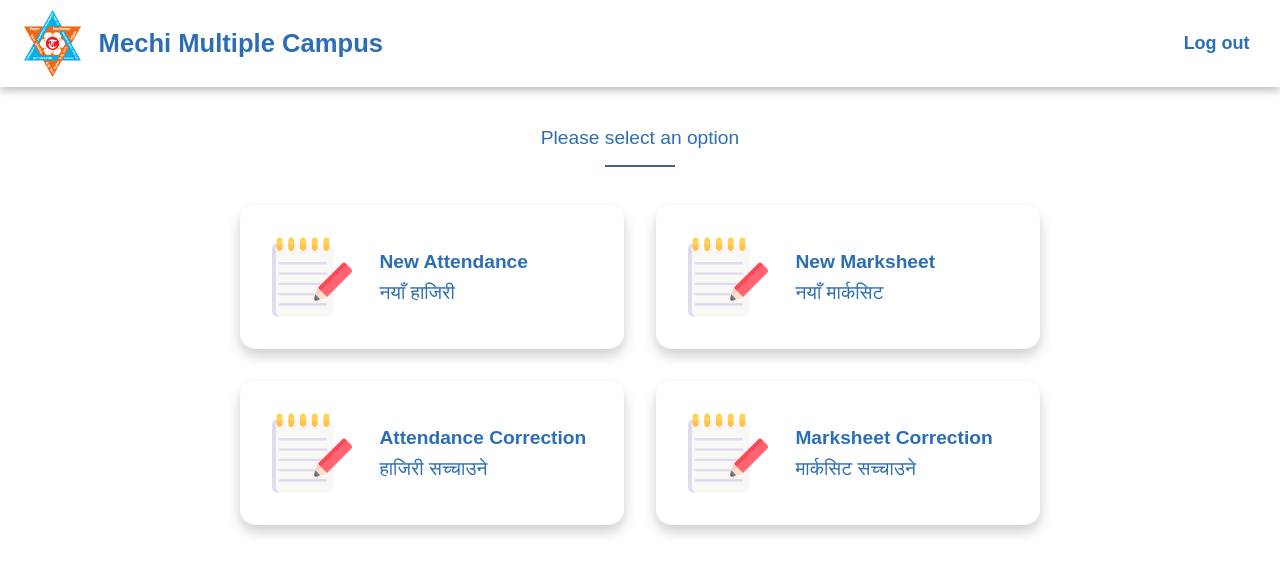
After one commit to bhawesh-mishra/Mechi_Multiple_Campus, a PHP site: page /template/teacher.html in a window 1280 px wide. The commit adds this page. Shown: the top 575 px of the page. Run offline with PHP 8.4, Linux system fonts and the light colour scheme.

Commit message:
accepted Bipul Karki's changes

```diff
--- /dev/null
+++ b/res/css/teacher.css
@@ -0,0 +1,112 @@
+header {
+  padding: 0.5rem 1.5rem;
+  display: flex;
+  justify-content: space-between;
+  align-items: center;
+  background-color: var(--main-color);
+}
+
+#logo {
+  display: flex;
+  align-items: center;
+}
+
+#logo > img {
+  margin-right: 2ch;
+  height: calc(var(--h2-size) * 2 + 1rem);
+  width: auto;
+}
+
+h2 {
+  display: inline;
+  color: var(--accent-color);
+}
+
+button {
+  border: 0;
+  border-radius: 0.2rem;
+  padding: 0.4rem;
+  width: max-content;
+  color: var(--main-color);
+}
+#logout {
+  font-size: large;
+  font-weight: bold;
+  color: var(--accent-color);
+  background-color: transparent;
+}
+#logout:focus,
+#logout:hover {
+  color: var(--tertiary-color);
+}
+
+#title {
+  margin-top: 2rem;
+  margin-bottom: 3rem;
+  padding: 0.5rem;
+  display: flex;
+  justify-content: center;
+  position: relative;
+  font-size: larger;
+  color: var(--accent-color);
+}
+#title:after {
+  content: "";
+  position: absolute;
+  bottom: -10px;
+  height: 2px;
+  width: 70px;
+  transition: 0.5s ease-out;
+  background: #3d6098;
+}
+#title:hover::after {
+  transform: scaleX(1);
+  transform-origin: bottom right;
+  transform-origin: bottom left;
+  width: 120px;
+}
+
+section {
+  position: absolute;
+  left: 50%;
+  transform: translateX(-50%);
+  display: grid;
+  grid-template-rows: repeat(2, 2fr);
+  grid-template-columns: repeat(2, 2fr);
+  gap: 2rem;
+  align-items: center;
+  justify-content: center;
+}
+
+article {
+  border-radius: 1rem;
+  padding: 2rem;
+  display: flex;
+  align-items: center;
+  gap: 0.6rem;
+  width: 20rem;
+  box-shadow: 0 0.4rem 0.8rem rgba(0, 2, 4, 0.2);
+}
+article:hover {
+  transform: translate(-0.2rem, -0.6rem);
+  transition: 0.4s ease-out;
+}
+
+article > img {
+  margin-right: 2ch;
+  height: calc(var(--h1-size) * 2 + 1rem);
+  width: auto;
+}
+
+.hgroup {
+  display: flex;
+  flex-direction: column;
+  gap: 0.6rem;
+}
+
+h3 {
+  margin: 0;
+}
+.Nepali {
+  font-weight: normal;
+}
--- a/res/css/theme.css
+++ b/res/css/theme.css
@@ -42,7 +42,7 @@ a {
 }
 a:active,
 a:hover {
-  color: var(--tertiary-color);
+  color: var(--auxillary-color);
 }
 
 select,
--- a/template/attendance.html
+++ b/template/attendance.html
@@ -3,9 +3,11 @@
   <head>
     <meta charset="UTF-8" />
     <meta name="viewport" content="width=device-width, initial-scale=1.0" />
-    <title>Attendance</title>
+    <title>Take Attendance | Mechi Multiple Campus</title>
     <link rel="stylesheet" href="../res/css/theme.css" />
     <link rel="stylesheet" href="../res/css/attendance.css" />
+    <script src="../res/js/main.js"></script>
+    <script src="../res/js/attendance.js"></script>
   </head>
   <body>
     <header>
@@ -13,7 +15,7 @@
         <img src="../res/img/TU-Logo.svg.png" alt="TU Logo" />
         <h2>Mechi Multiple Campus</h2>
       </span>
-      <button id="logout">Log out</button>
+      <button id="logout" onclick="logout()">Log out</button>
     </header>
     <main>
       <section>
--- /dev/null
+++ b/template/teacher.html
@@ -0,0 +1,55 @@
+<!DOCTYPE html>
+<html lang="en">
+<head>
+    <meta charset="UTF-8">
+    <meta name="viewport" content="width=device-width, initial-scale=1.0">
+    <link rel="stylesheet" href="../res/css/theme.css" />
+    <link rel="stylesheet" href="../res/css/teacher.css">
+    <script src="../res/js/main.js"></script>
+    <script src="../res/js/teacher.js"></script>
+    <title>Teacher Dashboard | Mechi Multiple Campus</title>
+</head>
+<body>
+    <header>
+        <span id="logo">
+          <img src="../res/img/TU-Logo.svg.png" alt="TU Logo" />
+          <h2>Mechi Multiple Campus</h2>
+        </span>
+        <button id="logout" onclick="logout()">Log out</button>
+      </header>
+    </header>
+   <main>
+    <div id="title">Please select an option</div>
+    <section>
+        <article>
+            <img src="../res/img/notebook.png" alt="notebook">
+            <a href="#" class="hgroup">
+                <h3>New Attendance</h3>
+                <h3 class="Nepali">नयाँ हाजिरी</h3>
+            </a>
+        </article>
+        <article>
+            <img src="../res/img/notebook.png" alt="notebook">
+            <a href="#" class="hgroup">
+                <h3>New Marksheet</h3>
+                <h3 class="Nepali">नयाँ मार्कसिट</h3>
+            </a>
+        </article>
+        <article>
+            <img src="../res/img/notebook.png" alt="notebook">
+            <a href="#" class="hgroup">
+                <h3>Attendance Correction</h3>
+                <h3 class="Nepali">हाजिरी सच्चाउने</h3>
+            </a>
+        </article>
+        <article>
+            <img src="../res/img/notebook.png" alt="notebook">
+            <a href="#" class="hgroup">
+                <h3>Marksheet Correction</h3>
+                <h3 class="Nepali">मार्कसिट सच्चाउने</h3>
+            </a>
+        </article>
+    </section>
+    </main>
+</body>
+</html>
```
Also changed, not shown: res/css/attendance.css (+14 -2 lines), res/img/Notebook.webp (added), res/img/notebook.png (added), res/js/attendance.js (added), res/js/main.js (added), res/js/teacher.js (added).
